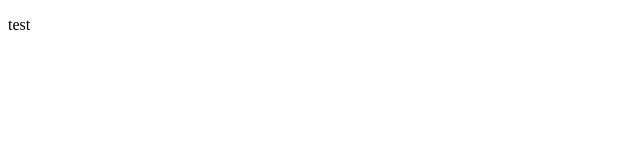
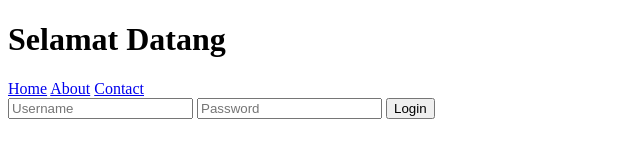
Before and after one commit to Alll1210/Latihan-1, a plain HTML site: page index.html in a window 1280 px wide. Shown: the whole page, without its empty margins (0-640 px from the left). Drawn offline with Linux system fonts and the light colour scheme.

Commit message:
add login form

```diff
--- a/index.html
+++ b/index.html
@@ -4,9 +4,21 @@
     <meta charset="UTF-8">
     <meta http-equiv="X-UA-Compatible" content="IE=edge">
     <meta name="viewport" content="width=device-width, initial-scale=1.0">
-    <title>Document</title>
+    <title>Latihan Pertama GIT</title>
 </head>
 <body>
-    <p>test</p>
+    <h1>Selamat Datang</h1>
+    <div class="topnav">
+        <a class="active" href="#home">Home</a>
+        <a href="#about">About</a>
+        <a href="#contact">Contact</a>
+        <div class="login-container">
+          <form action="/action_page.php">
+            <input type="text" placeholder="Username" name="username">
+            <input type="text" placeholder="Password" name="psw">
+            <button type="submit">Login</button>
+          </form>
+        </div>
+      </div>
 </body>
 </html>
```
